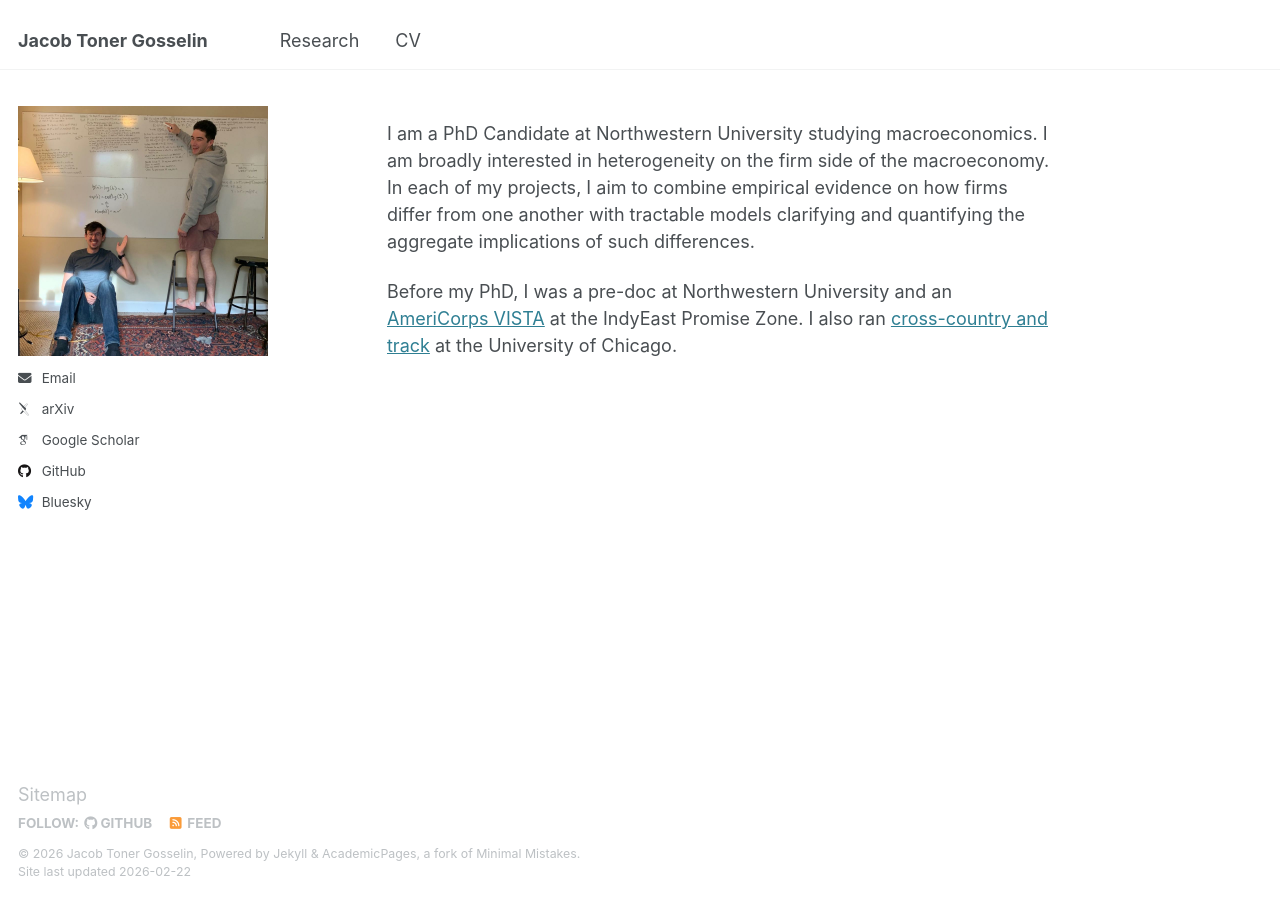
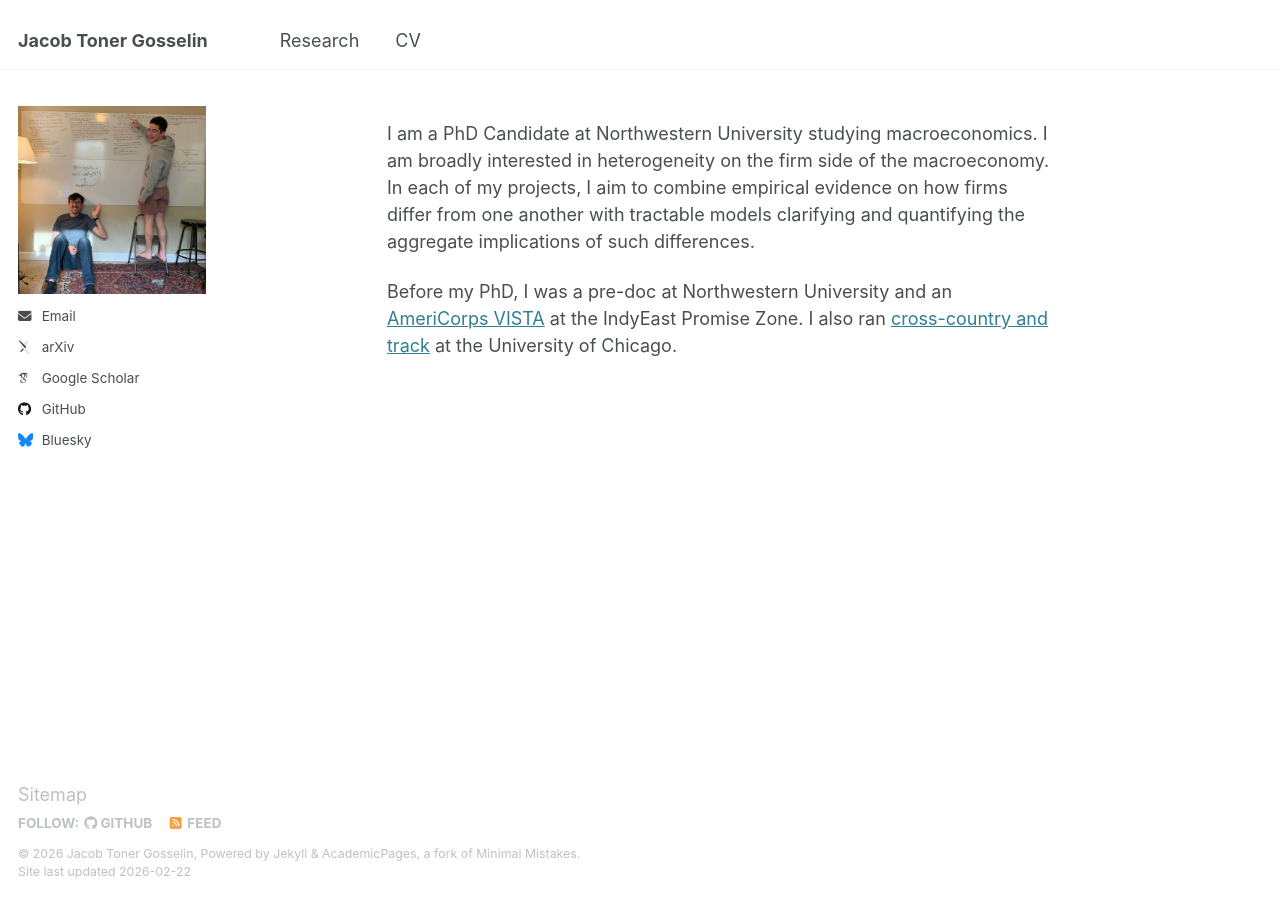
Before and after one commit to jacobgosselin/jacobgosselin.github.io, a Jekyll site: the page built from _pages/about.md, in a window 1280 px wide. Built offline with Jekyll 4.4.1, drawn with Linux system fonts in a browser that asks for light colours; some web fonts are replaced.

Commit message:
fix: adjust sidebar and page width for improved layout and responsiveness

```diff
--- a/_sass/layout/_page.scss
+++ b/_sass/layout/_page.scss
@@ -26,8 +26,8 @@
   &.page--no-sidebar {
     @include breakpoint($large) {
       float: none;
-      width: 100%;
-      max-width: 900px;
+      width: 75%;
+      // max-width: 900px;
       margin-left: auto;
       margin-right: auto;
     }
--- a/_sass/layout/_sidebar.scss
+++ b/_sass/layout/_sidebar.scss
@@ -96,13 +96,9 @@
     object-fit: cover;
     object-position: center top;
 
-    // @include breakpoint($large) {
-    //   width: calc(75vh * 6 / 8);
-    //   height: 50vh;
-    //   max-width: 75%;
-    //   padding: 1px;
-    //   border: 0px solid var(--global-border-color);
-    // }
+    @include breakpoint($large) {
+      max-width: 75%;
+    }
   }
 }
 
```
